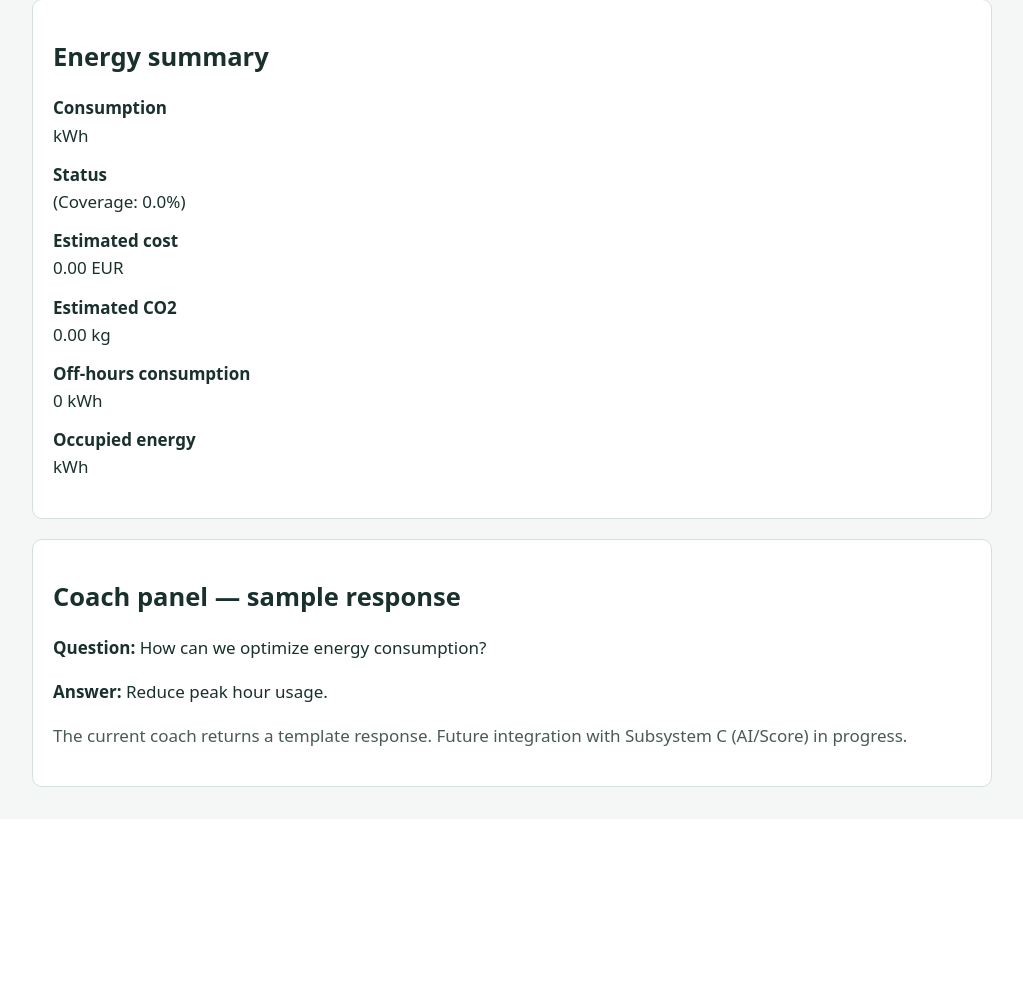
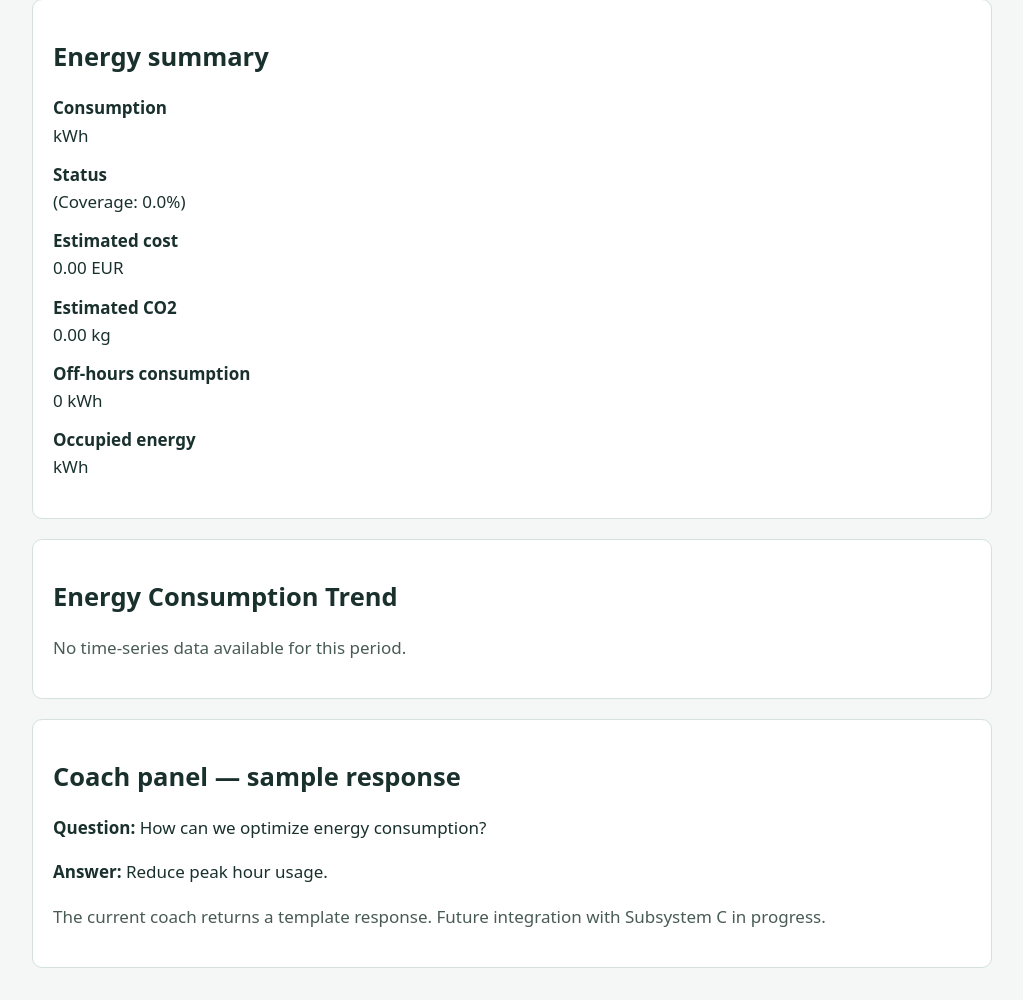
Before and after one commit to danial-rafiee/Capstone-Project, a Flask app: page / in a window 1280 px wide. Shown: the part 459-1459 px from the top of the page, without its empty margins (128-1151 px from the left). Before the commit the page ends 1246 px from the top, so only its background shows below. Run offline with Flask 3, Linux system fonts and the light colour scheme; tables that the repository leaves empty hold one stand-in row (values such as "Sample post").

Commit message:
render SVG line chart and update app context for energy series

```diff
--- a/smart_energy/web/app.py
+++ b/smart_energy/web/app.py
@@ -20,12 +20,12 @@ from smart_energy.web.errors import register_web_error_handlers
 
 
 def get_db_connection() -> Database:
-    """Establish and return a database connection instance."""
+    # Connect to database
     return Database()
 
 
 def create_app(test_config: dict | None = None):
-    """Create and configure the Flask application."""
+    # Initialize Flask app and basic config
     app = Flask(__name__)
     if test_config is not None:
         app.config.update(test_config)
@@ -34,7 +34,7 @@ def create_app(test_config: dict | None = None):
 
     @app.get("/")
     def home():
-        """Render the main energy management dashboard."""
+        # Main dashboard route to load meter and building info
         db = get_db_connection()
         building = BuildingRepository(db).get_by_id(1)
         meter = MeterRepository(db).get_by_id(101, building) if building else None
@@ -53,10 +53,12 @@ def create_app(test_config: dict | None = None):
                 estimated_cost_eur=0.0,
                 estimated_co2_kg=0.0,
                 off_hours_energy_kwh="0",
-                coverage_percent=0.0
+                coverage_percent=0.0,
+                energy_series=[],
+                max_energy=1.0
             )
 
-        # Get preset from query parameters (default to '24h')
+        # Get time preset from query params (default to 24h)
         preset = request.args.get('preset', '24h')
         end_time = datetime.now(timezone.utc)
 
@@ -70,7 +72,7 @@ def create_app(test_config: dict | None = None):
 
         window = TimeWindow(start_time, end_time)
 
-        # Configure operating schedule
+        # Set up building operating schedule
         schedule = OperatingSchedule(
             "Europe/Berlin",
             {day: [("09:00", "17:00")] for day in range(5)},
@@ -85,14 +87,19 @@ def create_app(test_config: dict | None = None):
             off_hours_share=Decimal("0.20")
         )
 
-        # Run period analytics service
+        # Run analytics service for the period
         service = PeriodAnalyticsService(settings, schedule)
         summary = service.summarize(meter, readings, window)
 
-        # Serialize payload and safely parse numerical values for template rendering
+        # Prepare payload and compute coverage percentage for template
         summary_payload = to_json_ready(summary)
         coverage_fraction_val = summary.get('coverage_fraction')
         coverage_percent = float(coverage_fraction_val) * 100 if coverage_fraction_val is not None else 0.0
+
+        series_list = summary_payload.get('series', [])
+        max_energy = max([float(item.get('energy_kwh', 0)) for item in series_list], default=1.0)
+        if max_energy == 0:
+            max_energy = 1.0
 
         return render_template(
             "dashboard.html",
@@ -109,12 +116,14 @@ def create_app(test_config: dict | None = None):
             estimated_cost_eur=float(summary_payload.get('estimated_cost_eur') or 0),
             estimated_co2_kg=float(summary_payload.get('estimated_co2_kg') or 0),
             off_hours_energy_kwh=summary_payload.get('off_hours_energy_kwh', '0'),
-            coverage_percent=coverage_percent
+            coverage_percent=coverage_percent,
+            energy_series=series_list,
+            max_energy=max_energy
         )
 
     @app.get("/api/analytics/<int:building_id>/<int:meter_id>")
     def api_analytics(building_id: int, meter_id: int):
-        """Provide JSON analytics endpoint for external consumption."""
+        # API endpoint returning analytics JSON
         db = get_db_connection()
         building = BuildingRepository(db).get_by_id(building_id)
         meter = MeterRepository(db).get_by_id(meter_id, building) if building else None
--- a/smart_energy/web/templates/dashboard.html
+++ b/smart_energy/web/templates/dashboard.html
@@ -7,19 +7,22 @@
   <style>
     body { font: 17px/1.6 system-ui, sans-serif; color: #19302d; background: #f4f7f6; max-width: 960px; margin: 32px auto; padding: 0 20px; }
     section { background: white; border: 1px solid #d4e1dd; border-radius: 10px; padding: 20px; margin: 20px 0; }
-    h1,h2 { line-height: 1.25; } dt { font-weight: 600; } dd { margin: 0 0 12px; }
-    .note { color: #495b55; } .score { font-size: 32px; font-weight: 700; }
+    h1, h2 { line-height: 1.25; } dt { font-weight: 600; } dd { margin: 0 0 12px; }
+    .note { color: #495b55; }
     .preset-nav a { text-decoration: none; padding: 6px 12px; border-radius: 4px; background: #eef2f1; color: #19302d; }
     .preset-nav a.active { background: #007bff; color: white; font-weight: bold; }
+    /* SVG line chart styling */
+    .chart-container { background: #fafbfc; border: 1px solid #d4e1dd; border-radius: 8px; padding: 20px 15px 10px 15px; margin-top: 15px; }
   </style>
 </head>
 <body>
-  <!-- Header Section -->
+
+  <!-- Dashboard header section -->
   <h1>Smart Energy Management</h1>
   <p>{{ building_name }} · Group 18 · Capstone Project</p>
   <p class="note">Live energy analytics connected via MySQL database and analytical services.</p>
 
-  <!-- Time Range Presets -->
+  <!-- Navigation bar for time range presets -->
   <section class="preset-nav">
     <strong>Time range:</strong>
     <a href="/?preset=24h" class="{% if time_range.preset == '24h' %}active{% endif %}">24 Hours</a> &nbsp;|&nbsp;
@@ -27,13 +30,13 @@
     <a href="/?preset=30d" class="{% if time_range.preset == '30d' %}active{% endif %}">30 Days</a>
   </section>
 
-  <!-- Time Range Details Section -->
+  <!-- Details of the currently selected time window -->
   <section>
     <h2>Selected period</h2>
     <p>{{ time_range.preset }}: {{ time_range.start }} to {{ time_range.end }}</p>
   </section>
 
-  <!-- Energy Summary Section -->
+  <!-- Summary of energy statistics -->
   <section>
     <h2>Energy summary</h2>
     <dl>
@@ -57,12 +60,59 @@
     </dl>
   </section>
 
-  <!-- Coach Panel Section -->
+  <!-- SVG Line Chart section replacing table -->
+  <section>
+    <h2>Energy Consumption Trend</h2>
+    {% if energy_series %}
+      <div class="chart-container">
+        <svg viewBox="0 0 600 200" width="100%" height="200" style="overflow: visible;">
+          <!-- Horizontal background gridlines -->
+          <line x1="40" y1="20" x2="580" y2="20" stroke="#eef2f1" stroke-dasharray="4" />
+          <line x1="40" y1="90" x2="580" y2="90" stroke="#eef2f1" stroke-dasharray="4" />
+          <line x1="40" y1="160" x2="580" y2="160" stroke="#d4e1dd" />
+
+          {% set count = energy_series | length %}
+          {% set points_list = [] %}
+          {% for pt in energy_series %}
+            {% set val = pt.energy_kwh | float %}
+            {% if count > 1 %}
+              {% set x = 50 + (loop.index0 / (count - 1)) * 500 %}
+            {% else %}
+              {% set x = 300 %}
+            {% endif %}
+            {% set y = 160 - (val / max_energy) * 130 %}
+            {% if points_list.append(x ~ ',' ~ y) %}{% endif %}
+          {% endfor %}
+
+          <!-- Main trend line -->
+          <polyline fill="none" stroke="#007bff" stroke-width="3" points="{{ points_list | join(' ') }}" />
+
+          <!-- Render data points and label values -->
+          {% for pt in energy_series %}
+            {% set val = pt.energy_kwh | float %}
+            {% if count > 1 %}
+              {% set x = 50 + (loop.index0 / (count - 1)) * 500 %}
+            {% else %}
+              {% set x = 300 %}
+            {% endif %}
+            {% set y = 160 - (val / max_energy) * 130 %}
+            <circle cx="{{ x }}" cy="{{ y }}" r="5" fill="#007bff" />
+            <text x="{{ x }}" y="{{ y - 10 }}" font-size="11" text-anchor="middle" fill="#495b55">{{ '%.2f'|format(val) }}</text>
+          {% endfor %}
+        </svg>
+      </div>
+    {% else %}
+      <p class="note">No time-series data available for this period.</p>
+    {% endif %}
+  </section>
+
+  <!-- Coach response placeholder section -->
   <section>
     <h2>Coach panel — sample response</h2>
     <p><strong>Question:</strong> {{ coach.question }}</p>
     <p><strong>Answer:</strong> {{ coach.answer }}</p>
-    <p class="note">The current coach returns a template response. Future integration with Subsystem C (AI/Score) in progress.</p>
+    <p class="note">The current coach returns a template response. Future integration with Subsystem C in progress.</p>
   </section>
+
 </body>
 </html>
```
